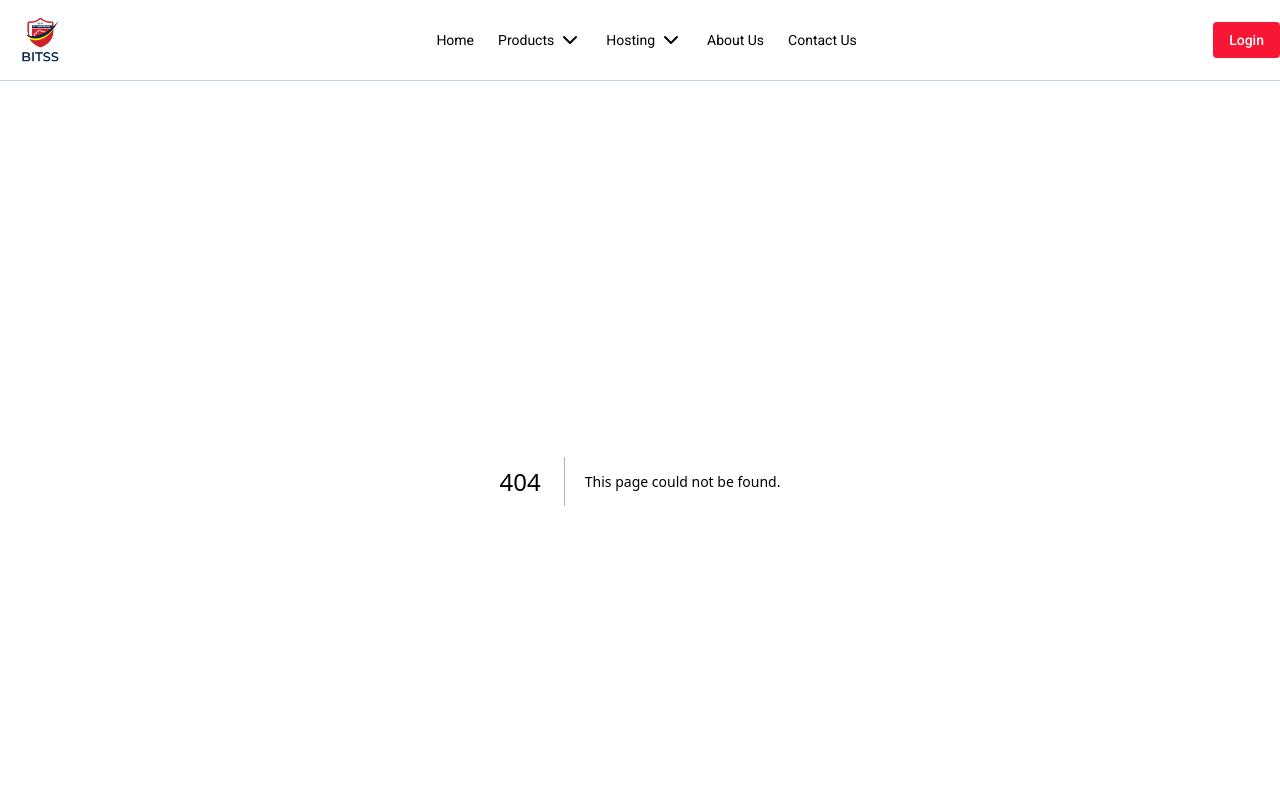
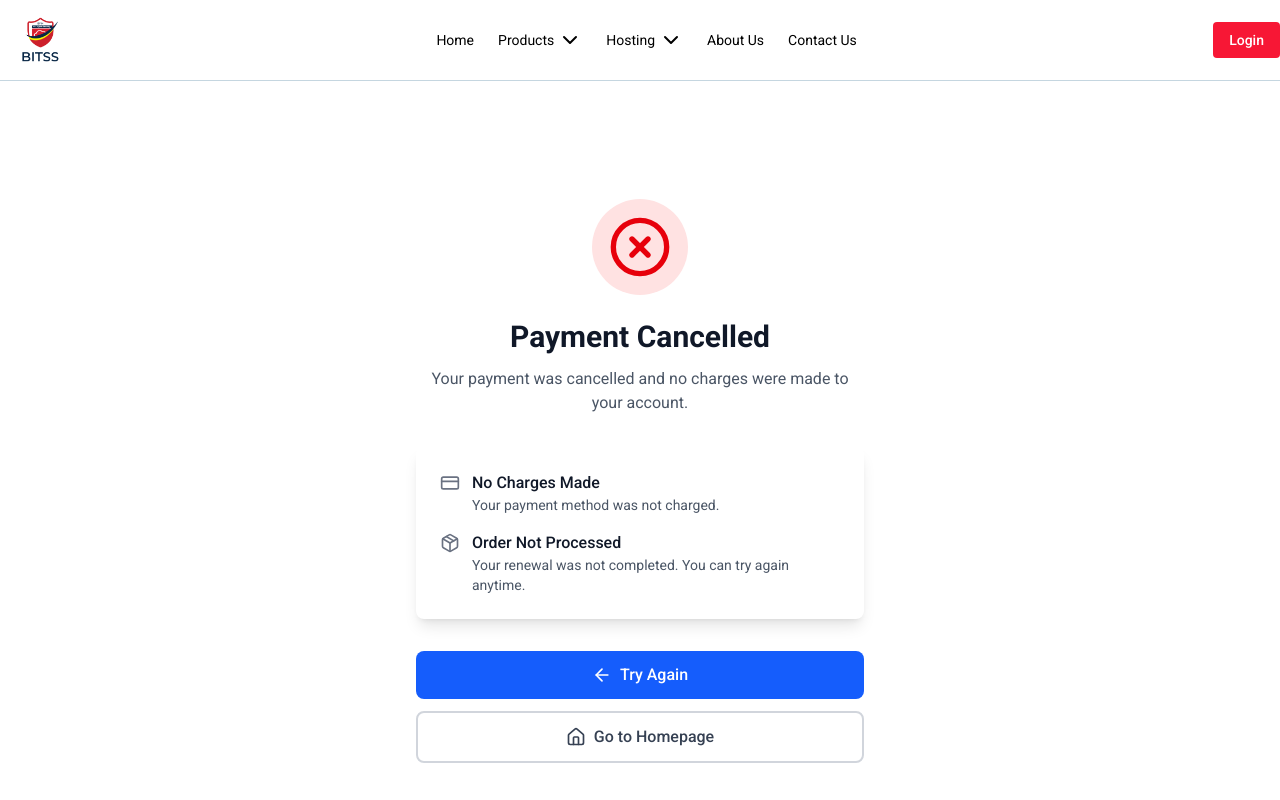
Before and after one commit to NashedShahRoni22/bitss-next-js, a Next.js app: page /order/payment/cancel in a window 1280 px wide. Before the commit this address had no page. Shown: the top 800 px of the page. Built offline with nearby package versions, Linux system fonts and the light colour scheme.

Commit message:
feat: stripe success and cancel route fixed

```diff
--- /dev/null
+++ b/src/app/order/payment/cancel/page.js
@@ -0,0 +1,66 @@
+"use client";
+import { XCircle, Package, Home, ArrowLeft, CreditCard } from "lucide-react";
+import { useRouter } from "next/navigation";
+
+export default function PaymentCancelled() {
+  const router = useRouter();
+
+  return (
+    <div className="flex min-h-screen items-center justify-center px-4 py-12">
+      <div className="w-full max-w-md text-center">
+        {/* Cancelled Icon */}
+        <div className="mx-auto mb-6 flex h-24 w-24 items-center justify-center rounded-full bg-red-100">
+          <XCircle className="h-16 w-16 text-red-600" />
+        </div>
+
+        {/* Cancelled Message */}
+        <h1 className="mb-3 text-3xl font-bold text-gray-900">
+          Payment Cancelled
+        </h1>
+        <p className="mb-8 text-gray-600">
+          Your payment was cancelled and no charges were made to your account.
+        </p>
+
+        {/* Info Card */}
+        <div className="mb-8 rounded-lg bg-white p-6 shadow-lg">
+          <div className="mb-4 flex items-start gap-3 text-left">
+            <CreditCard className="mt-0.5 h-5 w-5 flex-shrink-0 text-gray-500" />
+            <div>
+              <p className="font-medium text-gray-900">No Charges Made</p>
+              <p className="text-sm text-gray-600">
+                Your payment method was not charged.
+              </p>
+            </div>
+          </div>
+          <div className="flex items-start gap-3 text-left">
+            <Package className="mt-0.5 h-5 w-5 flex-shrink-0 text-gray-500" />
+            <div>
+              <p className="font-medium text-gray-900">Order Not Processed</p>
+              <p className="text-sm text-gray-600">
+                Your renewal was not completed. You can try again anytime.
+              </p>
+            </div>
+          </div>
+        </div>
+
+        {/* Action Buttons */}
+        <div className="space-y-3">
+          <button
+            onClick={() => router.push("/products")}
+            className="flex w-full items-center justify-center gap-2 rounded-lg bg-blue-600 px-6 py-3 font-medium text-white transition-colors hover:bg-blue-700"
+          >
+            <ArrowLeft className="h-5 w-5" />
+            Try Again
+          </button>
+          <button
+            onClick={() => router.push("/")}
+            className="flex w-full items-center justify-center gap-2 rounded-lg border-2 border-gray-300 bg-white px-6 py-3 font-medium text-gray-700 transition-colors hover:bg-gray-50"
+          >
+            <Home className="h-5 w-5" />
+            Go to Homepage
+          </button>
+        </div>
+      </div>
+    </div>
+  );
+}
--- a/src/app/renew-orders/[invoiceId]/page.js
+++ b/src/app/renew-orders/[invoiceId]/page.js
@@ -20,6 +20,7 @@ import {
 } from "lucide-react";
 import { useParams } from "next/navigation";
 import useAuth from "@/hooks/useAuth";
+import PrivateRoute from "@/components/shared/PrivateRoute";
 
 export default function RenewOrderDetails() {
   const { invoiceId } = useParams();
@@ -140,6 +141,7 @@ export default function RenewOrderDetails() {
   const product = orderProduct.product;
 
   return (
+    <PrivateRoute>
       <div className="min-h-screen bg-gray-50 px-4 py-8 sm:px-6 lg:px-8">
         <div className="mx-auto max-w-5xl">
           <div className="mb-6 rounded-lg bg-white p-6 shadow-sm">
@@ -148,7 +150,9 @@ export default function RenewOrderDetails() {
                 <h1 className="text-3xl font-bold text-gray-900">
                   Renewal Order Details
                 </h1>
-              <p className="mt-1 text-gray-500">Order #{order.order_number}</p>
+                <p className="mt-1 text-gray-500">
+                  Order #{order.order_number}
+                </p>
               </div>
               {!invoice.paid && !showRenewSection && (
                 <button
@@ -363,8 +367,8 @@ export default function RenewOrderDetails() {
                     </button>
                   ) : (
                     <div className="py-3 text-center text-gray-600">
-                    Please transfer the amount using the bank details above and
-                    contact support with your payment receipt.
+                      Please transfer the amount using the bank details above
+                      and contact support with your payment receipt.
                     </div>
                   )}
                 </div>
@@ -381,7 +385,9 @@ export default function RenewOrderDetails() {
                   <div className="space-y-3">
                     <div>
                       <p className="text-sm text-gray-500">Product Name</p>
-                    <p className="font-medium text-gray-900">{product.name}</p>
+                      <p className="font-medium text-gray-900">
+                        {product.name}
+                      </p>
                     </div>
                     <div className="grid grid-cols-2 gap-4">
                       <div>
@@ -477,7 +483,9 @@ export default function RenewOrderDetails() {
                             </p>
                           </div>
                           <div>
-                          <p className="text-sm text-gray-500">Security Key</p>
+                            <p className="text-sm text-gray-500">
+                              Security Key
+                            </p>
                             <p className="font-mono text-xs break-all text-gray-900">
                               {key.security_key}
                             </p>
@@ -598,5 +606,6 @@ export default function RenewOrderDetails() {
           </div>
         </div>
       </div>
+    </PrivateRoute>
   );
 }
--- a/src/app/renew-orders/page.js
+++ b/src/app/renew-orders/page.js
@@ -16,6 +16,7 @@ import {
 } from "lucide-react";
 import useAuth from "@/hooks/useAuth";
 import Link from "next/link";
+import PrivateRoute from "@/components/shared/PrivateRoute";
 
 export default function RenewOrders() {
   const { authInfo } = useAuth();
@@ -98,6 +99,7 @@ export default function RenewOrders() {
   };
 
   return (
+    <PrivateRoute>
       <div className="min-h-screen bg-gray-50">
         <div className="mx-auto max-w-7xl px-4 py-8 sm:px-6 lg:px-8">
           {/* Header */}
@@ -227,8 +229,8 @@ export default function RenewOrders() {
                   No renewal orders found
                 </h3>
                 <p className="text-gray-600">
-                You don&apos;t have any {filter !== "all" ? filter : ""} renewal
-                orders yet.
+                  You don&apos;t have any {filter !== "all" ? filter : ""}{" "}
+                  renewal orders yet.
                 </p>
               </div>
             ) : (
@@ -298,7 +300,9 @@ export default function RenewOrders() {
                           </div>
                           <div className="text-sm text-gray-600">
                             {invoice.order.domain
-                            ? invoice.order.domain.split(".")[1]?.toUpperCase()
+                              ? invoice.order.domain
+                                  .split(".")[1]
+                                  ?.toUpperCase()
                               : "N/A"}
                           </div>
                         </div>
@@ -397,7 +401,9 @@ export default function RenewOrders() {
               <div className="flex items-start gap-4">
                 <AlertCircle className="mt-1 h-6 w-6 shrink-0 text-blue-600" />
                 <div>
-                <h3 className="text-dark mb-2 text-lg font-bold">Need Help?</h3>
+                  <h3 className="text-dark mb-2 text-lg font-bold">
+                    Need Help?
+                  </h3>
                   <p className="mb-3 text-gray-700">
                     If you have any questions about your renewal orders or need
                     assistance with payment, please contact our support team.
@@ -411,5 +417,6 @@ export default function RenewOrders() {
           )}
         </div>
       </div>
+    </PrivateRoute>
   );
 }
```
Also changed, not shown: src/app/order/payment/success/page.js (renamed from src/app/success/page.js). Lines whose indentation alone changed are shown as unchanged.
